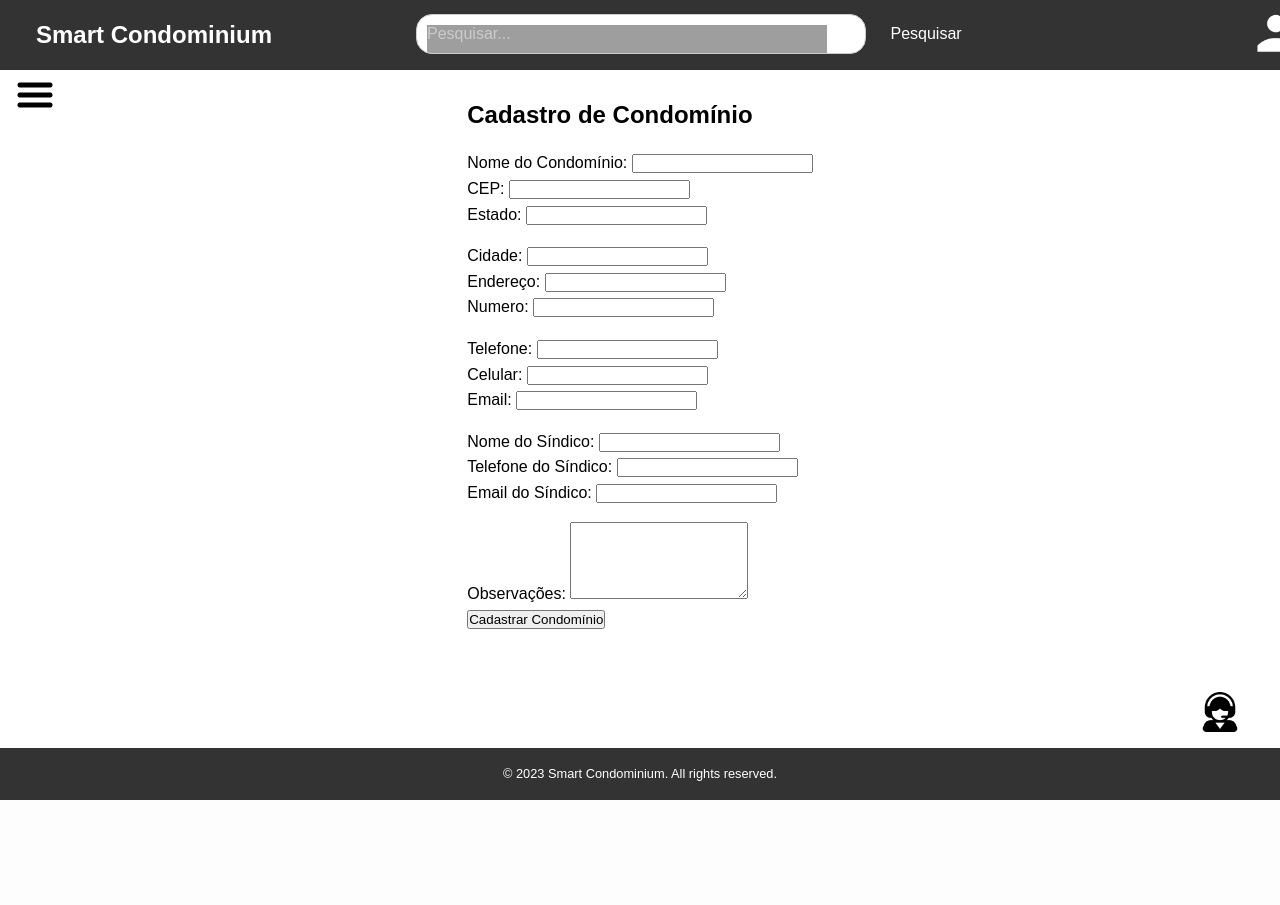
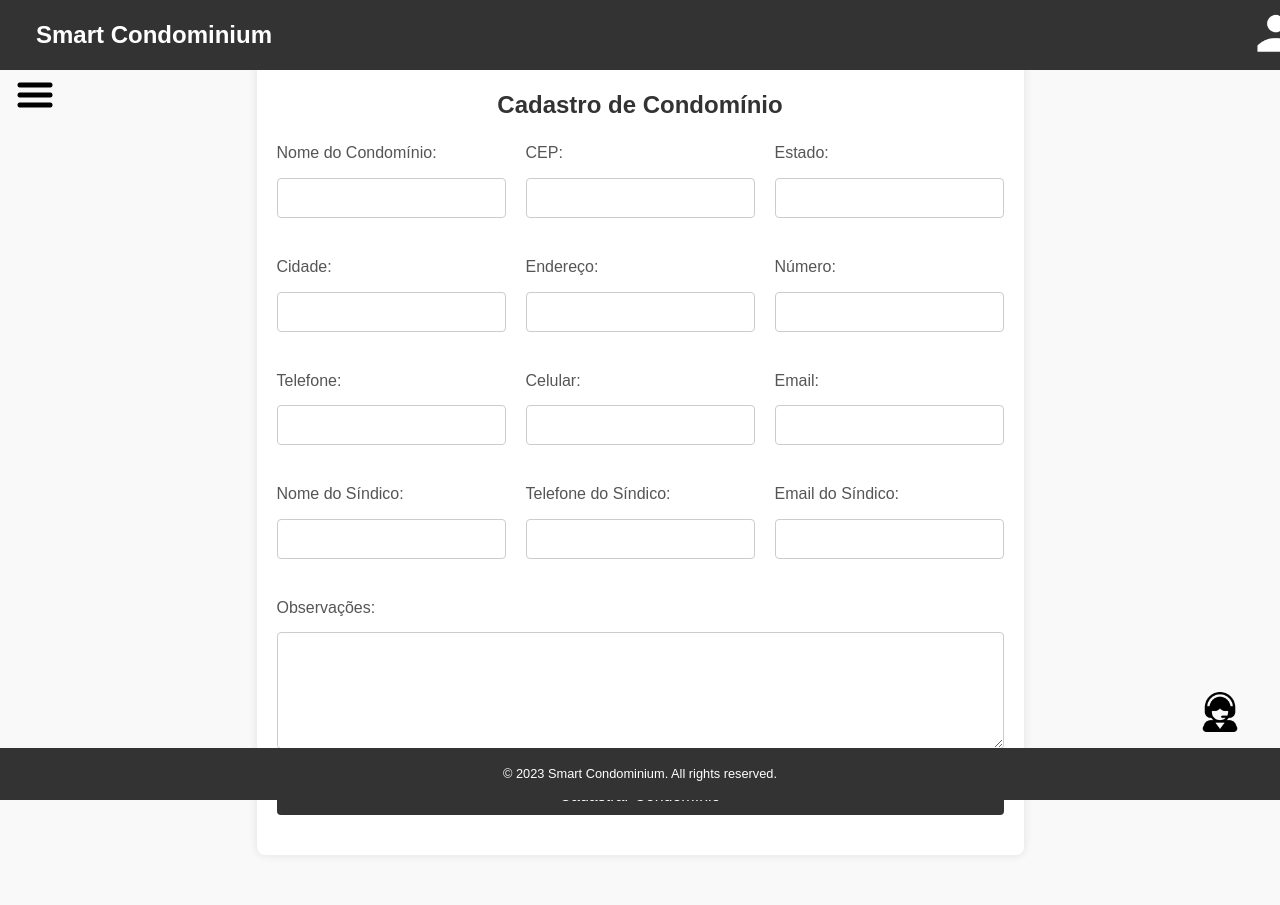
Before and after one commit to wilkerbruno/Smart-Condominium, a Flask app: page /cadastro_condominio in a window 1280 px wide. Before the commit the page ends 800 px from the top, so only its background shows below. Run offline with Flask 3, Linux system fonts and the light colour scheme; grey boxes are pictures that could not be loaded.

Commit message:
cadastros
Realizado o css para todas as paginas de cadastros

```diff
--- a/condominio/run.py
+++ b/condominio/run.py
@@ -1,3 +1,8 @@
+import sys
+import os
+
+sys.path.insert(0, os.path.abspath(os.path.join(os.path.dirname(__file__), '..')))
+
 from condominio import app
 
 if __name__ == "__main__":
--- /dev/null
+++ b/condominio/static/css/cadastros.css
@@ -0,0 +1,187 @@
+/* * {
+    box-sizing: border-box;
+    margin: 0;
+    padding: 0;
+}
+
+body {
+    font-family: Arial, sans-serif;
+    line-height: 1.6;
+}
+
+a {
+    text-decoration: none;
+    color: #333;
+}
+
+a:hover {
+    color: #666;
+}
+
+
+
+
+
+main {
+    padding: 1rem;
+    margin: 0 auto;
+    margin-left: -20px;
+}
+
+main h2 {
+    font-size: 1.5rem;
+	margin-top: 130px;
+	margin-left: -8%;
+}
+
+
+
+main section:first-child {
+    margin-top: 120px;
+}
+
+.main-form {
+    display: flex;
+    justify-content: space-between;
+}
+
+.form-group {
+    flex: 0 0 calc(40% - 10px); /* Cada campo ocupa 45% do espaço, subtraindo a margem entre os campos */
+    /*
+}
+
+.form-group-full {
+    width: 120%; /* Campo de regras e regulamentos ocupa toda a largura */
+	/* margin-top: 50px;
+	margin-left: -90px;
+}
+
+label {
+    display: inline;
+    font-weight: bold;
+    margin-bottom: 0.5rem;
+}
+
+input[type="text"],
+input[type="tel"],
+input[type="email"],
+
+textarea {
+    width: 97%;
+    padding: 0.5rem;
+    border: 1px solid #ccc;
+    border-radius: 4px;
+    font-size: 1rem;
+    margin-top: 0.25rem;
+	margin-right: 1rem;
+}
+
+button {
+    background-color: #333;
+    color: white;
+    padding: 10px 20px;
+    border: none;
+    border-radius: 4px;
+    cursor: pointer;
+    font-size: 1rem;
+	margin-bottom: 60px;
+	margin-left: -90px;
+}
+
+button:hover {
+    background-color: #666;
+}
+section{
+	top: 40px;
+	display: flex;
+	position: relative;
+	left: -90px;
+	width: 100%;
+    z-index: 1;
+}
+
+form{
+	margin-top: -100px;
+    z-index: -2;
+
+}
+*/
+
+body {
+    font-family: Arial, sans-serif;
+    background-color: #f9f9f9;
+    margin: 0;
+    padding: 0;
+}
+
+.main_cadastros {
+    max-width: 800px;
+    margin: 50px auto;
+    padding: 20px;
+    background-color: #fff;
+    box-shadow: 0 0 10px rgba(0, 0, 0, 0.1);
+    border-radius: 8px;
+}
+
+h2 {
+    color: #333;
+    margin-bottom: 20px;
+    text-align: center;
+}
+
+.form-group, .form-group-full {
+    margin-bottom: 20px;
+}
+
+label {
+    display: block;
+    margin-bottom: 8px;
+    color: #555;
+}
+
+input[type="text"],
+input[type="tel"],
+input[type="email"],
+textarea {
+    width: 100%;
+    padding: 10px;
+    margin-top: 4px;
+    border: 1px solid #ccc;
+    border-radius: 4px;
+    font-size: 16px;
+    box-sizing: border-box;
+}
+
+textarea {
+    resize: vertical;
+}
+
+button {
+    background-color: #333;
+    color: #fff;
+    padding: 10px 20px;
+    border: none;
+    border-radius: 4px;
+    cursor: pointer;
+    font-size: 16px;
+    display: block;
+    width: 100%;
+}
+
+button:hover {
+    background-color: #666;
+}
+
+section {
+    display: flex;
+    justify-content: space-between;
+}
+
+section .form-group {
+    flex: 1;
+    margin-right: 20px;
+}
+
+section .form-group:last-child {
+    margin-right: 0;
+}
--- a/condominio/templates/cadastro_condominio.html
+++ b/condominio/templates/cadastro_condominio.html
@@ -2,13 +2,10 @@
 
 {% block conteudo_body %}
 
-
-<main>
-
+<main class="main_cadastros">
     <h2>Cadastro de Condomínio</h2>
-        <form id="cadastro-condominio-form">
+    <form id="cadastro-condominio-form" class="form-group">
         <section>
-
             <div class="form-group">
                 <label for="nome-condominio">Nome do Condomínio:</label>
                 <input type="text" id="nome-condominio" name="nome-condominio" required>
@@ -21,8 +18,6 @@
                 <label for="estado-condominio">Estado:</label>
                 <input type="text" id="estado-condominio" name="estado-condominio" required>
             </div>
-
-
         </section>
         <section>
             <div class="form-group">
@@ -34,12 +29,9 @@
                 <input type="text" id="endereco-condominio" name="endereco-condominio" required>
             </div>
             <div class="form-group">
-                    <label for="endereco-condominio">Numero:</label>
+                <label for="endereco-condominio">Número:</label>
                 <input type="text" id="numero-condominio" name="numero-condominio" required>
             </div>
-
-
-
         </section>
         <section>
             <div class="form-group">
@@ -70,10 +62,11 @@
             </div>
         </section>
         <div class="form-group-full">
-                <label for="regras-regulamentos">Observações:</label>
+            <label for="observacoes">Observações:</label>
             <textarea id="observacoes" name="observacoes" rows="5" required></textarea>
         </div>
         <button type="submit">Cadastrar Condomínio</button>
     </form>
 </main>
+
 {% endblock %}
--- a/condominio/templates/cobranca.html
+++ b/condominio/templates/cobranca.html
@@ -1,6 +1,6 @@
 {% endblock %}
     <form>
-        <h2  class="cadastrar_condominio"><a href="todas_cobrancas.html"><img src="{{ url_for('static', filename='img/mais.png' )}}"/> Ver todas as cobranças</a></h2>
+        <h2  class="cadastrar_condominio"><a href="{{ url_for('todas_cobrancas') }}"><img src="{{ url_for('static', filename='img/mais.png' )}}"/> Ver todas as cobranças</a></h2>
         <fieldset>
 
             <legend>Informações principais</legend>
--- a/condominio/templates/condominio.html
+++ b/condominio/templates/condominio.html
@@ -4,7 +4,7 @@
 
     <main>
         <h2>Selecione o condominio</h2>
-        <h2  class="cadastrar_condominio"><a href="cadastro_condominio.html"><img src="{{ url_for('static', filename='img/mais.png' )}}"/> Cadastrar Condominio</a></h2>
+        <h2  class="cadastrar_condominio"><a href="{{ url_for('cadastro_condominio') }}"><img src="{{ url_for('static', filename='img/mais.png' )}}"/> Cadastrar Condominio</a></h2>
 
         <div class="circle-container">
             <a href="../html/inicio.html" class= "a_condominios">
--- a/condominio/templates/residents.html
+++ b/condominio/templates/residents.html
@@ -8,7 +8,7 @@
 
     <input type="search" id="search" onkeyup="searchFunction()" placeholder="Procurar na lista..." title="Type in a name">
 
-    <h2  class="cadastrar_condominio"><a href="cadastro_morador.html"><img src="{{ url_for('static', filename='img/mais.png' )}}"/> Cadastrar Morador</a></h2>
+    <h2  class="cadastrar_condominio"><a href="{{ url_for('cadastro_morador') }}"><img src="{{ url_for('static', filename='img/mais.png' )}}"/> Cadastrar Morador</a></h2>
 
 
     <table id="myTable">
--- a/condominio/templates/template.html
+++ b/condominio/templates/template.html
@@ -5,7 +5,7 @@
   <meta name="viewport" content="width=device-width, initial-scale=1.0">
   <link rel="stylesheet" href="{{ url_for('static', filename='css/inicio.css') }}">
   <link rel="stylesheet" href="{{ url_for('static', filename='css/menu.css') }}">
-  <link rel="stylesheet" href="{{ url_for('static', filename='css/todas_cobrancas.css') }}">
+  <link rel="stylesheet" href="{{ url_for('static', filename='css/cadastros.css') }}">
   <script src="../js/inicio.js"></script>
   <script src="https://cdn.jsdelivr.net/npm/chart.js"></script>
   <title>{{ titulo }}</title>
--- a/condominio/templates/units.html
+++ b/condominio/templates/units.html
@@ -7,7 +7,7 @@
 
     <input type="search" id="search" onkeyup="searchFunction()" placeholder="Procurar na lista..." title="Type in a name">
 
-    <h2  class="cadastrar_condominio"><a href="cadastro_unit.html"><img src="{{ url_for('static', filename='img/mais.png' )}}"/> Cadastrar Unidade</a></h2>
+    <h2  class="cadastrar_condominio"><a href="{{ url_for('cadastro_unit') }}"><img src="{{ url_for('static', filename='img/mais.png' )}}"/> Cadastrar Unidade</a></h2>
 
 
     <table id="myTable">
--- a/condominio/templates/veiculo.html
+++ b/condominio/templates/veiculo.html
@@ -8,7 +8,7 @@
 
     <input type="search" id="search" onkeyup="searchFunction()" placeholder="Procurar na lista..." title="Type in a name">
 
-    <h2  class="cadastrar_condominio"><a href="cadastro_veiculo.html"><img src="../img/mais.png"/> Cadastrar Veiculo</a></h2>
+    <h2  class="cadastrar_condominio"><a href="{{ url_for('cadastro_veiculo') }}"><img src="{{ url_for('static', filename='img/mais.png' )}}"/> Cadastrar Veiculo</a></h2>
 
 
     <table id="myTable">
```
Also changed, not shown: condominio/static/css/cadastr_unit.css (deleted, +0 -114 lines), condominio/static/css/cadastro_condominio.css (deleted, +0 -115 lines). Lines whose indentation alone changed are shown as unchanged.
